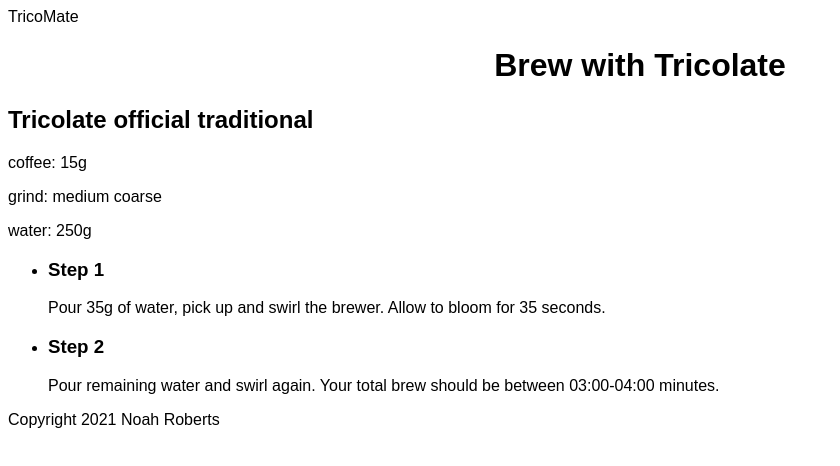
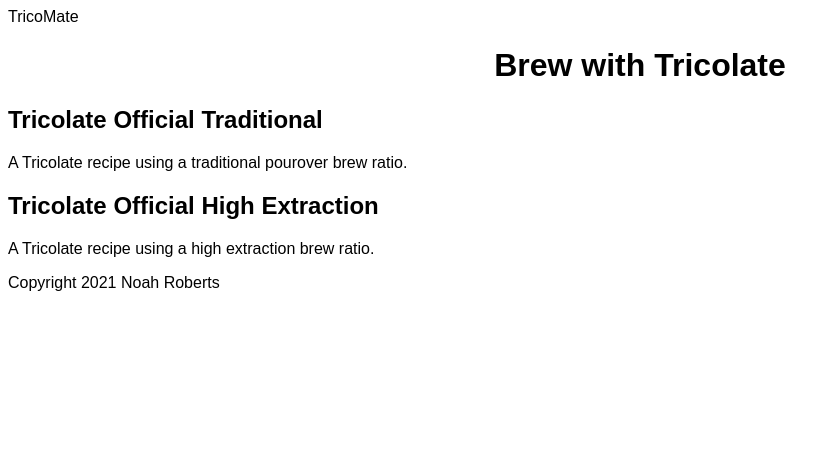
Before and after one commit to noahthedev/tricolate-client, a React (Create React App) app: page / in a window 1280 px wide. Shown: the top 466 px of the page, without its empty margins (0-840 px from the left). Built offline with nearby package versions, Linux system fonts and the light colour scheme.

Commit message:
recipe list working

```diff
--- a/src/Recipe/Recipe.js
+++ b/src/Recipe/Recipe.js
@@ -4,21 +4,8 @@
   render() {
     return (
       <>
-      <h2>Tricolate official traditional</h2>
-      <p>coffee: 15g</p>
-      <p>grind: medium coarse</p>
-      <p>water: 250g</p>
-      <ul>
-        <li>
-          <h3>Step 1</h3>
-          <p>Pour 35g of water, pick up and swirl the brewer. Allow to bloom for 35 seconds.</p>
-        </li>
-        <li>
-          <h3>Step 2</h3>
-          <p>Pour remaining water and swirl again. Your total brew should be between 03:00-04:00 minutes.</p>
-        </li>
-      </ul>
-
+        <h2>{this.props.name}</h2>
+        <p>{this.props.recipes[this.props.name].abstract}</p>
       </>
     )
   }
--- a/src/RecipeList/RecipeList.js
+++ b/src/RecipeList/RecipeList.js
@@ -1,11 +1,22 @@
 import React from 'react'
 import Recipe from '../Recipe/Recipe'
+import RECIPES from '../store'
 
 export default class RecipeList extends React.Component {
   render() {
+    const recipes = Object.keys(RECIPES).map((name, idx) => {
+      return (
+        <Recipe
+          name={name}
+          recipes={RECIPES}
+
+        />
+      )
+    })
+
     return (
       <>
-        <Recipe/>
+        {recipes}
       </>
     )
   }
```
Also changed, not shown: src/scratchpad.js (added, +15 -0 lines), src/store.js (+7 -3 lines).
